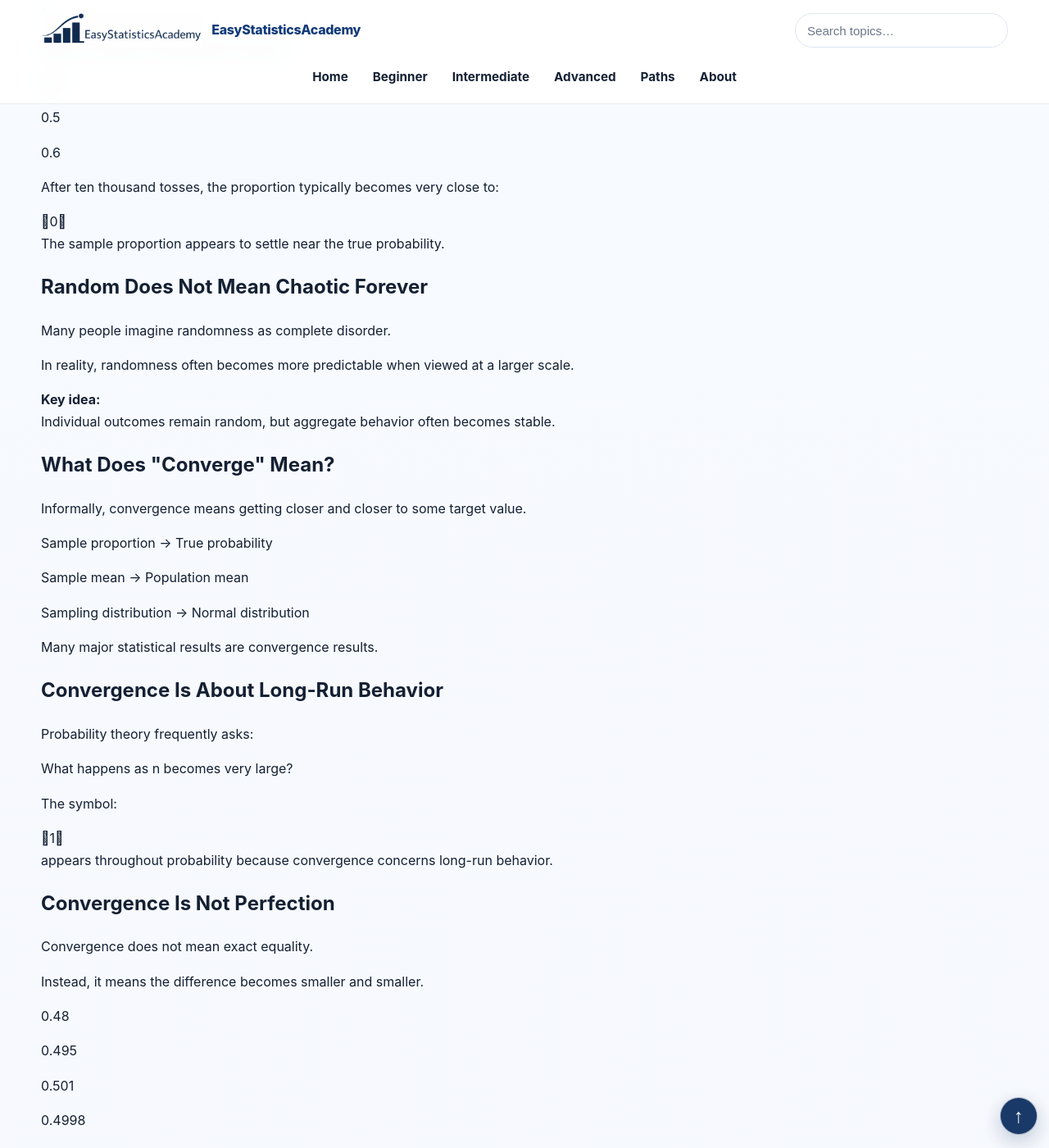
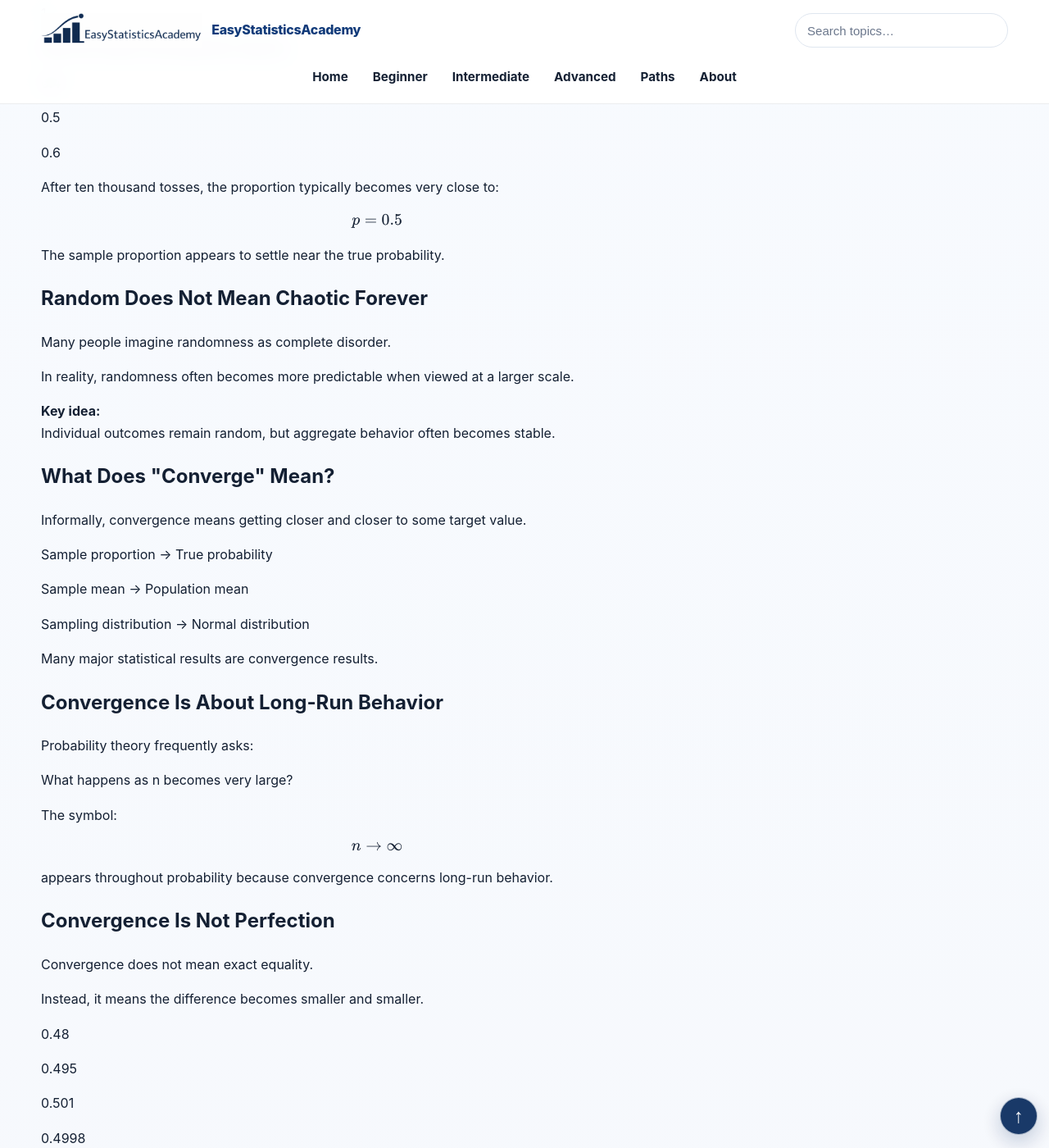
Before and after one commit to ammar-homaida-statistics/easystatisticsacademy, a Jekyll site: the page built from probability/lln-clt/convergence-intuition/index.md, in a window 1280 px wide and 1400 px high, scrolled down 1093 px. Shown: the whole window at 82% size. Built offline with Jekyll 4.4.1, drawn with Linux system fonts in a browser that asks for light colours.

Commit message:
Restore 2 statistical expressions in convergence-intuition

```diff
--- a/probability/lln-clt/convergence-intuition/index.md
+++ b/probability/lln-clt/convergence-intuition/index.md
@@ -147,7 +147,11 @@ sidebar: false
       the proportion typically becomes very close to:
     </p>
 
-    0
+
+    \[
+    p=0.5
+    \]
+
 
     <p>
       The sample proportion appears to settle near the true probability.
@@ -219,7 +223,11 @@ sidebar: false
       The symbol:
     </p>
 
-    1
+
+    \[
+    n\to\infty
+    \]
+
 
     <p>
       appears throughout probability because convergence concerns long-run behavior.
```
